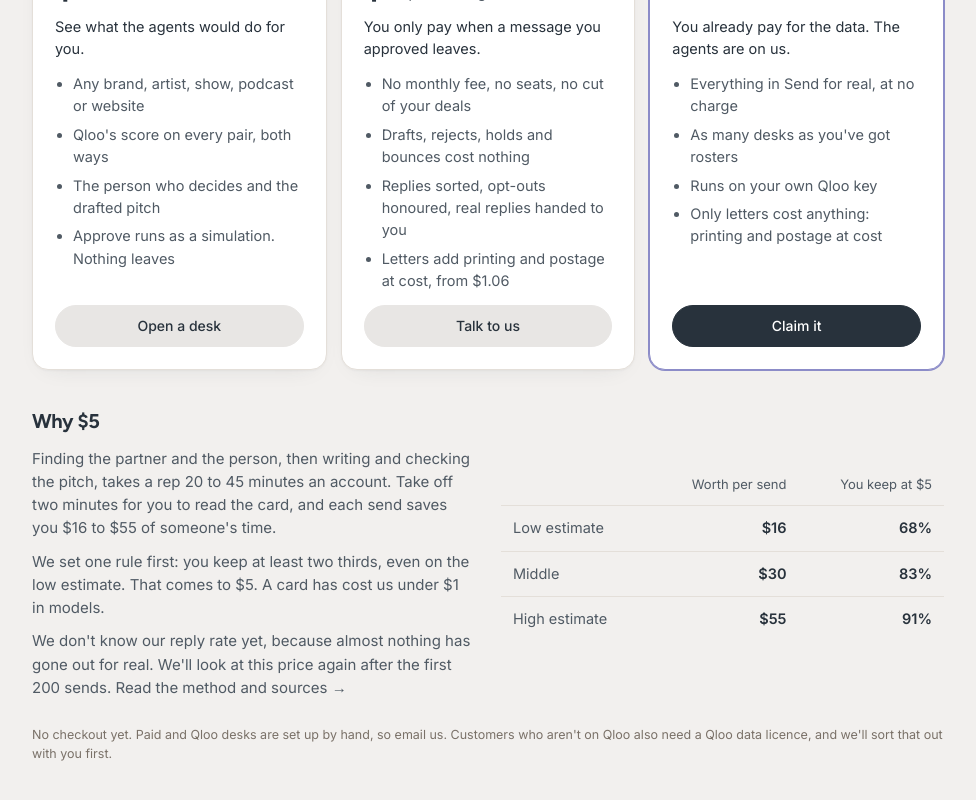
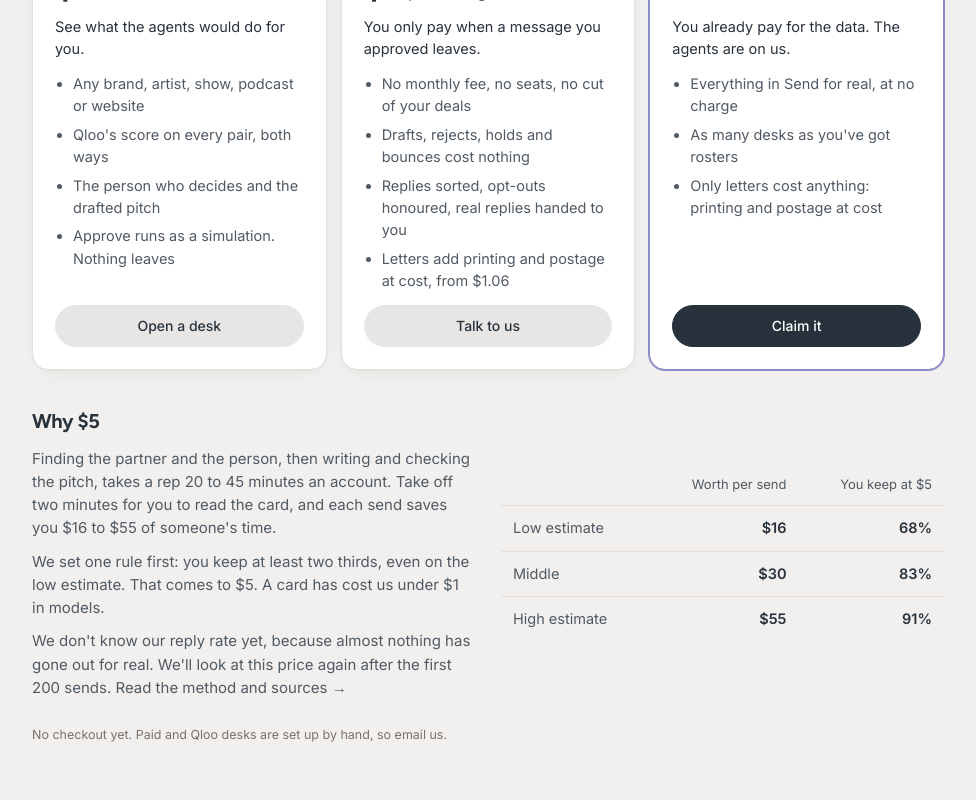
Before and after one commit to cnpierrepapi/syzygybot, a Next.js app: page /pricing in a window 1280 px wide. Shown: the part 452-1252 px from the top of the page, without its empty margins (152-1128 px from the left). Built offline with nearby package versions, Linux system fonts and the light colour scheme.

Commit message:
Pricing: drop the own-key line and talk of Qloo's price

```diff
--- a/app/pricing/page.tsx
+++ b/app/pricing/page.tsx
@@ -24,7 +24,7 @@ const PLANS = [
   {
     name: "Qloo customers", price: "Free", per: "", cta: "Claim it", href: talk("SYZYGY: we're a Qloo customer"), lead: true,
     for: "You already pay for the data. The agents are on us.",
-    has: ["Everything in Send for real, at no charge", "As many desks as you've got rosters", "Runs on your own Qloo key", "Only letters cost anything: printing and postage at cost"],
+    has: ["Everything in Send for real, at no charge", "As many desks as you've got rosters", "Only letters cost anything: printing and postage at cost"],
   },
 ];
 
@@ -75,7 +75,7 @@ export default function Pricing() {
           <tbody>{VALUE.map(([k, a, b]) => <tr key={k}><th scope="row">{k}</th><td>{a}</td><td>{b}</td></tr>)}</tbody>
         </table>
       </section>
-      <p className="hint" style={{ marginTop: 26 }}>No checkout yet. Paid and Qloo desks are set up by hand, so email us. Customers who aren&apos;t on Qloo also need a Qloo data licence, and we&apos;ll sort that out with you first.</p>
+      <p className="hint" style={{ marginTop: 26 }}>No checkout yet. Paid and Qloo desks are set up by hand, so email us.</p>
     </main>
   );
 }
```
Also changed, not shown: 1 other file (tests, documents, lock files or other folders).
